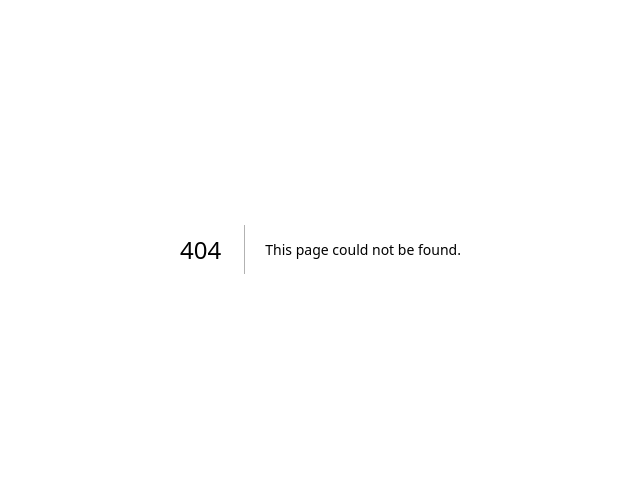
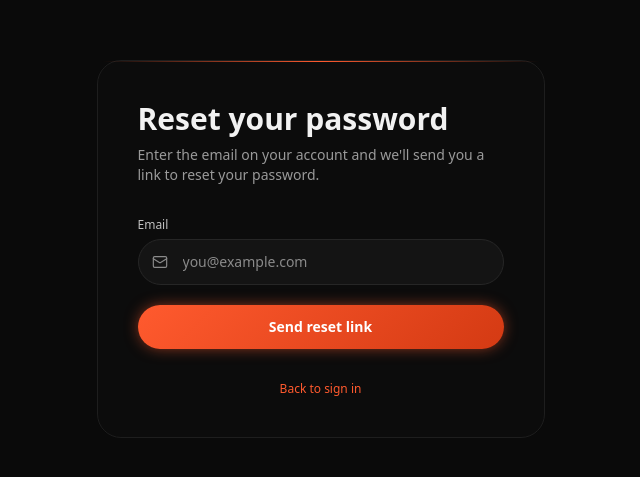
Before and after one commit to aeMyst/dsmlc_admin, a Next.js app in the folder admin_portal/: page /auth/forgot-password in a window 1280 px wide. Before the commit this address had no page. Shown: the part 151-628 px from the top of the page, without its empty margins (312-952 px from the left). Built offline with nearby package versions, Linux system fonts and the light colour scheme.

Commit message:
feat: forgot password functionality

```diff
--- /dev/null
+++ b/admin_portal/app/auth/forgot-password/page.tsx
@@ -0,0 +1,128 @@
+"use client";
+
+import { useRouter } from "next/navigation";
+import Link from "next/link";
+import { useState } from "react";
+import type React from "react";
+import { ArrowLeft, Mail } from "lucide-react";
+
+import { createClient } from "@/lib/supabase/client";
+import { AuthField } from "@/components/features/auth/auth-field";
+import { Button } from "@/components/ui/button";
+
+export default function ForgotPasswordPage() {
+  const router = useRouter();
+  const [isSubmitting, setIsSubmitting] = useState(false);
+  const [error, setError] = useState<string | null>(null);
+  const [submitted, setSubmitted] = useState(false);
+
+  async function handleSubmit(event: React.FormEvent<HTMLFormElement>) {
+    event.preventDefault();
+    setError(null);
+
+    const formData = new FormData(event.currentTarget);
+    const email = String(formData.get("email") ?? "").trim();
+
+    if (!email) {
+      setError("Enter your email address.");
+      return;
+    }
+
+    setIsSubmitting(true);
+    const supabase = createClient();
+
+    const { error: resetError } = await supabase.auth.resetPasswordForEmail(
+      email,
+      { redirectTo: `${window.location.origin}/auth/reset-password` },
+    );
+
+    setIsSubmitting(false);
+
+    if (resetError) {
+      setError(resetError.message);
+      return;
+    }
+
+    setSubmitted(true);
+  }
+
+  return (
+    <main className="relative z-20 flex min-h-screen items-center justify-center px-6 py-16">
+      <div className="relative w-full max-w-md rounded-3xl border border-[#1e1e1e] bg-[#0d0d0d]/95 p-10 backdrop-blur-2xl">
+        <div
+          aria-hidden="true"
+          className="absolute left-1 right-1 top-0 h-px rounded-full"
+          style={{
+            background:
+              "linear-gradient(90deg, transparent, #ff5a2e, transparent)",
+          }}
+        />
+
+        {submitted ? (
+          <div>
+            <h1 className="mb-2 text-3xl font-bold text-[#f2f2f2]">
+              Check your email
+            </h1>
+            <p className="mb-8 text-sm font-light text-[#9a9a9a]">
+              If an account exists for that address, we&apos;ve sent a link to
+              reset your password.
+            </p>
+            <Button
+              type="button"
+              variant="secondary"
+              onClick={() => router.push("/")}
+              className="gap-2"
+            >
+              <ArrowLeft className="h-3.5 w-3.5" strokeWidth={2} />
+              Back to sign in
+            </Button>
+          </div>
+        ) : (
+          <>
+            <h1 className="mb-2 text-3xl font-bold text-[#f2f2f2]">
+              Reset your password
+            </h1>
+            <p className="mb-8 text-sm font-light text-[#9a9a9a]">
+              Enter the email on your account and we&apos;ll send you a link to
+              reset your password.
+            </p>
+
+            <form onSubmit={handleSubmit} className="space-y-5">
+              <AuthField
+                label="Email"
+                name="email"
+                type="email"
+                required
+                autoComplete="email"
+                placeholder="you@example.com"
+                icon={<Mail className="h-4 w-4" strokeWidth={1.75} />}
+              />
+
+              {error && (
+                <p className="text-sm font-light text-red-400">{error}</p>
+              )}
+
+              <Button
+                type="submit"
+                variant="primary"
+                disabled={isSubmitting}
+                className="w-full"
+              >
+                {isSubmitting ? "Sending…" : "Send reset link"}
+              </Button>
+            </form>
+
+            <p className="mt-8 text-center text-xs font-light text-[#8a8a8a]">
+              <Link
+                href="/"
+                className="text-brand transition-colors hover:text-[#ffb08e]"
+              >
+                Back to sign in
+              </Link>
+            </p>
+          </>
+        )}
+      </div>
+    </main>
+  );
+}
--- /dev/null
+++ b/admin_portal/app/auth/reset-password/page.tsx
@@ -0,0 +1,154 @@
+"use client";
+
+import { useRouter } from "next/navigation";
+import Link from "next/link";
+import { useEffect, useState } from "react";
+import type React from "react";
+import { Lock } from "lucide-react";
+
+import { createClient } from "@/lib/supabase/client";
+import { AuthField } from "@/components/features/auth/auth-field";
+import { PasswordStrength } from "@/components/features/auth/password-stregth";
+import { Button } from "@/components/ui/button";
+
+export default function ResetPasswordPage() {
+  const router = useRouter();
+  const [password, setPassword] = useState("");
+  const [error, setError] = useState<string | null>(null);
+  const [isSubmitting, setIsSubmitting] = useState(false);
+  const [sessionReady, setSessionReady] = useState(false);
+  const [sessionError, setSessionError] = useState(false);
+
+  useEffect(() => {
+    const supabase = createClient();
+
+    supabase.auth.getUser().then(({ data }) => {
+      if (data.user) {
+        setSessionReady(true);
+      } else {
+        setSessionError(true);
+      }
+    });
+  }, []);
+
+  async function handleSubmit(event: React.FormEvent<HTMLFormElement>) {
+    event.preventDefault();
+    setError(null);
+
+    const formData = new FormData(event.currentTarget);
+    const newPassword = String(formData.get("password") ?? "");
+    const confirmPassword = String(formData.get("confirmPassword") ?? "");
+
+    if (newPassword.length < 8) {
+      setError("Password must be at least 8 characters.");
+      return;
+    }
+    if (newPassword !== confirmPassword) {
+      setError("Passwords don't match.");
+      return;
+    }
+
+    setIsSubmitting(true);
+    const supabase = createClient();
+
+    const { error: passwordError } = await supabase.auth.updateUser({
+      password: newPassword,
+    });
+
+    if (passwordError) {
+      setError(passwordError.message);
+      setIsSubmitting(false);
+      return;
+    }
+
+    router.push("/dashboard");
+    router.refresh();
+  }
+
+  if (sessionError) {
+    return (
+      <main className="relative z-20 flex min-h-screen items-center justify-center px-6">
+        <div className="max-w-sm text-center">
+          <p className="mb-4 text-sm font-light text-[#9a9a9a]">
+            This reset link is invalid or has expired.
+          </p>
+          <Link
+            href="/auth/forgot-password"
+            className="text-xs font-medium text-brand transition-colors hover:text-[#ffb08e]"
+          >
+            Request a new link
+          </Link>
+        </div>
+      </main>
+    );
+  }
+
+  if (!sessionReady) {
+    return (
+      <main className="relative z-20 flex min-h-screen items-center justify-center px-6">
+        <p className="text-sm font-light text-[#9a9a9a]">
+          Verifying your reset link…
+        </p>
+      </main>
+    );
+  }
+
+  return (
+    <main className="relative z-20 flex min-h-screen items-center justify-center px-6 py-16">
+      <div className="relative w-full max-w-md rounded-3xl border border-[#1e1e1e] bg-[#0d0d0d]/95 p-10 backdrop-blur-2xl">
+        <div
+          aria-hidden="true"
+          className="absolute left-1 right-1 top-0 h-px rounded-full"
+          style={{
+            background:
+              "linear-gradient(90deg, transparent, #ff5a2e, transparent)",
+          }}
+        />
+
+        <h1 className="mb-2 text-3xl font-bold text-[#f2f2f2]">
+          Set a new password
+        </h1>
+        <p className="mb-8 text-sm font-light text-[#9a9a9a]">
+          Choose a new password for your account.
+        </p>
+
+        <form onSubmit={handleSubmit} className="space-y-5">
+          <div>
+            <AuthField
+              label="New password"
+              name="password"
+              type="password"
+              required
+              minLength={8}
+              autoComplete="new-password"
+              icon={<Lock className="h-4 w-4" strokeWidth={1.75} />}
+              onChange={(e) => setPassword(e.target.value)}
+            />
+            <PasswordStrength value={password} />
+          </div>
+
+          <AuthField
+            label="Confirm password"
+            name="confirmPassword"
+            type="password"
+            required
+            minLength={8}
+            autoComplete="new-password"
+            icon={<Lock className="h-4 w-4" strokeWidth={1.75} />}
+          />
+
+          {error && <p className="text-sm font-light text-red-400">{error}</p>}
+
+          <Button
+            type="submit"
+            variant="primary"
+            disabled={isSubmitting}
+            className="w-full"
+          >
+            {isSubmitting ? "Saving…" : "Update password"}
+          </Button>
+        </form>
+      </div>
+    </main>
+  );
+}
```
